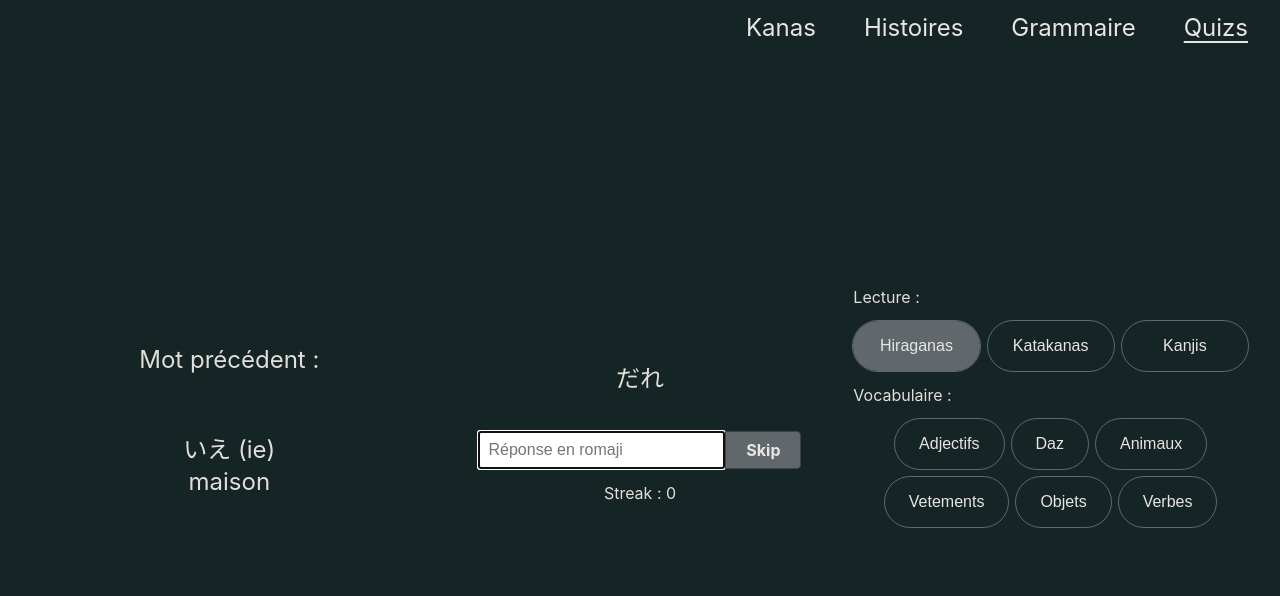
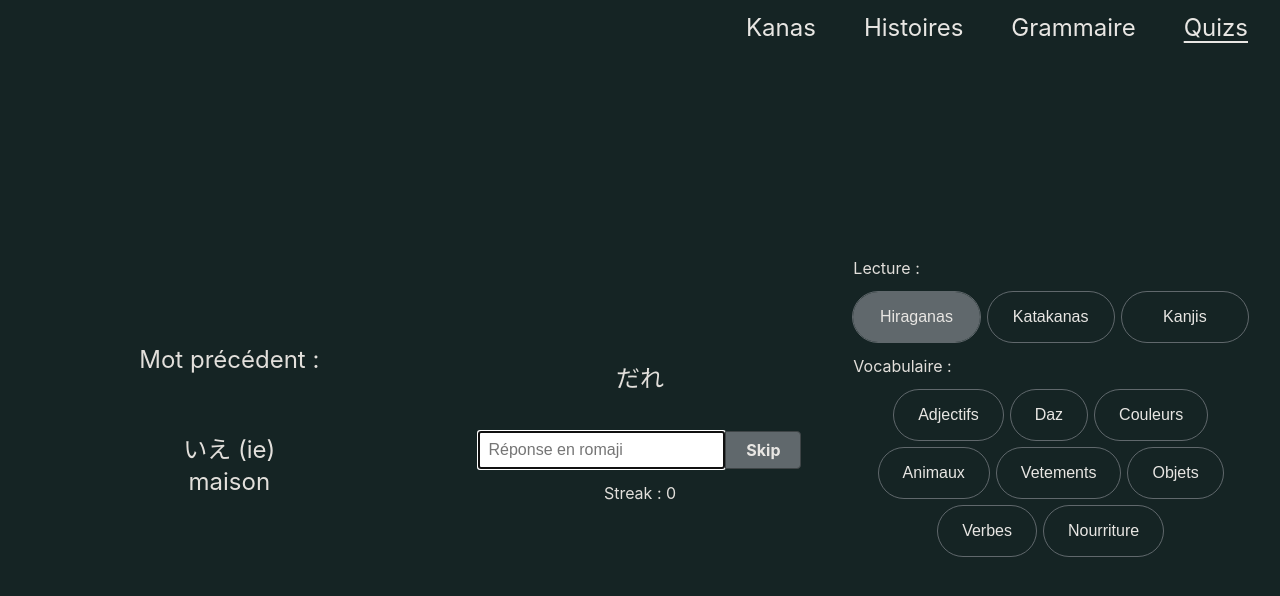
Before and after one commit to Dorian-Garcia-pro/flash-kanas, a React (Create React App) app: page /quiz in a window 1280 px wide. Shown: the top 596 px of the page. Built offline with nearby package versions, Linux system fonts and the light colour scheme; the HTML template or start-up script is replaced by a standard one.

Commit message:
reactivation quizs

```diff
--- a/src/pages/Quiz.js
+++ b/src/pages/Quiz.js
@@ -29,12 +29,12 @@ function Quiz() {
     },
     { selected: false, name: "adjectifs", content: quizStore.quizAdjectives },
     { selected: false, name: "daz", content: quizStore.quizMinnaVocab },
-    /*     { selected: false, name: "couleurs", content: quizStore.quizColors },*/
+    { selected: false, name: "couleurs", content: quizStore.quizColors },
     { selected: false, name: "animaux", content: quizStore.quizAnimals },
     { selected: false, name: "vetements", content: quizStore.quizClothes },
     { selected: false, name: "objets", content: quizStore.quizObjects },
     { selected: false, name: "verbes", content: quizStore.quizVerbs },
-    /*     { selected: false, name: "nourriture", content: quizStore.quizFood }, */
+    { selected: false, name: "nourriture", content: quizStore.quizFood },
   ]);
 
   const selectedQuizzesContent = allQuizs
```
Also changed, not shown: src/pages/Quiz.scss (+0 -58 lines).
